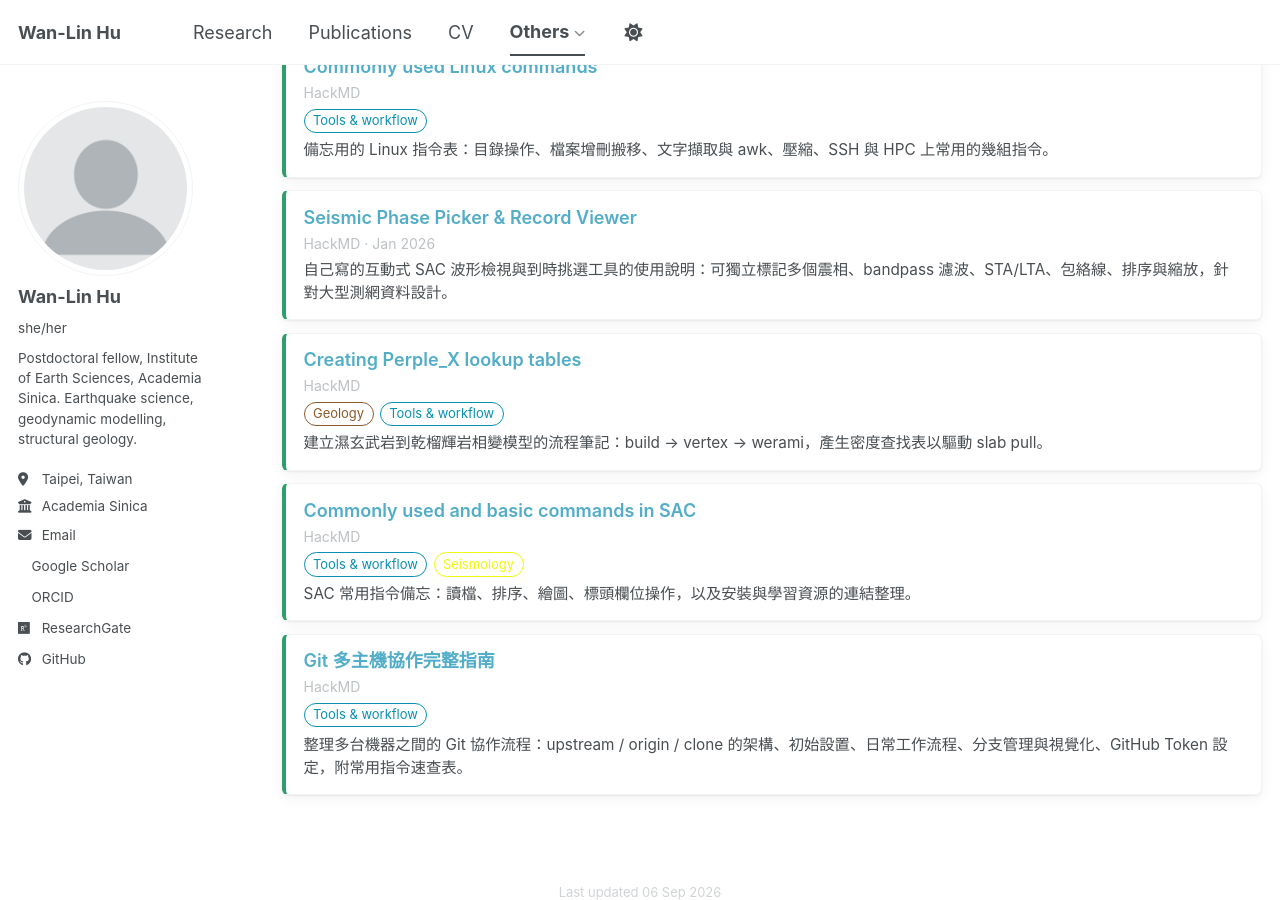
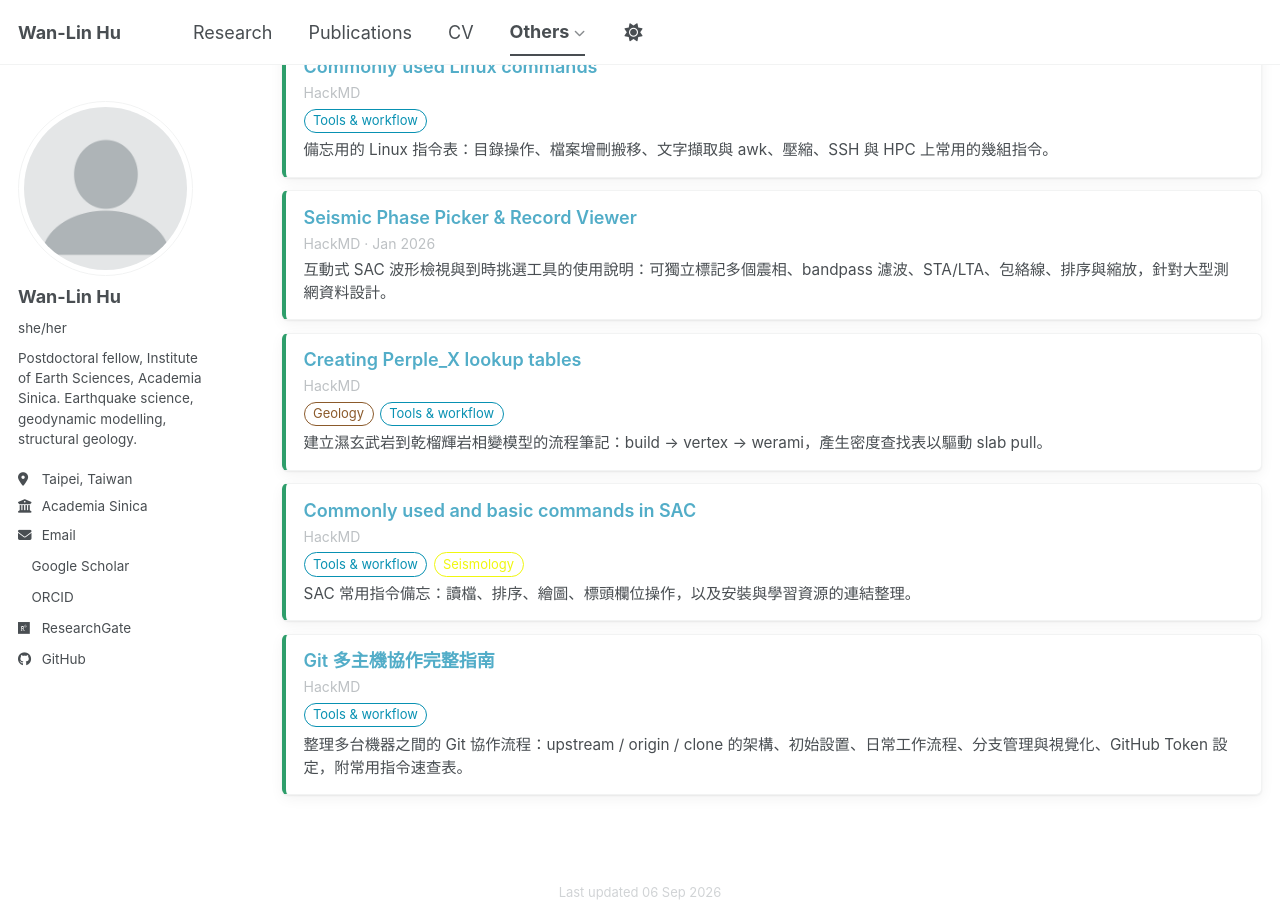
Before and after one commit to wanlin001/wanlin001.github.io, a Jekyll site: the page built from _pages/notes.html, in a window 1280 px wide and 900 px high, scrolled down 981 px. Built offline with Jekyll 4.4.1, drawn with Linux system fonts in a browser that asks for light colours; comment, search, counter and statistics services are not loaded; a style sheet for code colours, icons or effects is not loaded.

Commit message:
Update notes.yml

```diff
--- a/_data/notes.yml
+++ b/_data/notes.yml
@@ -100,7 +100,7 @@
     category: research
     date: "Jan 2026"
     source: "HackMD"
-    excerpt: "自己寫的互動式 SAC 波形檢視與到時挑選工具的使用說明：可獨立標記多個震相、bandpass 濾波、STA/LTA、包絡線、排序與縮放，針對大型測網資料設計。"
+    excerpt: "互動式 SAC 波形檢視與到時挑選工具的使用說明：可獨立標記多個震相、bandpass 濾波、STA/LTA、包絡線、排序與縮放，針對大型測網資料設計。"
 
   - title: "時空對位與軌跡影像誌"
     url: "https://hackmd.io/@HuWanLin/BkT1kOTF-x"
```
